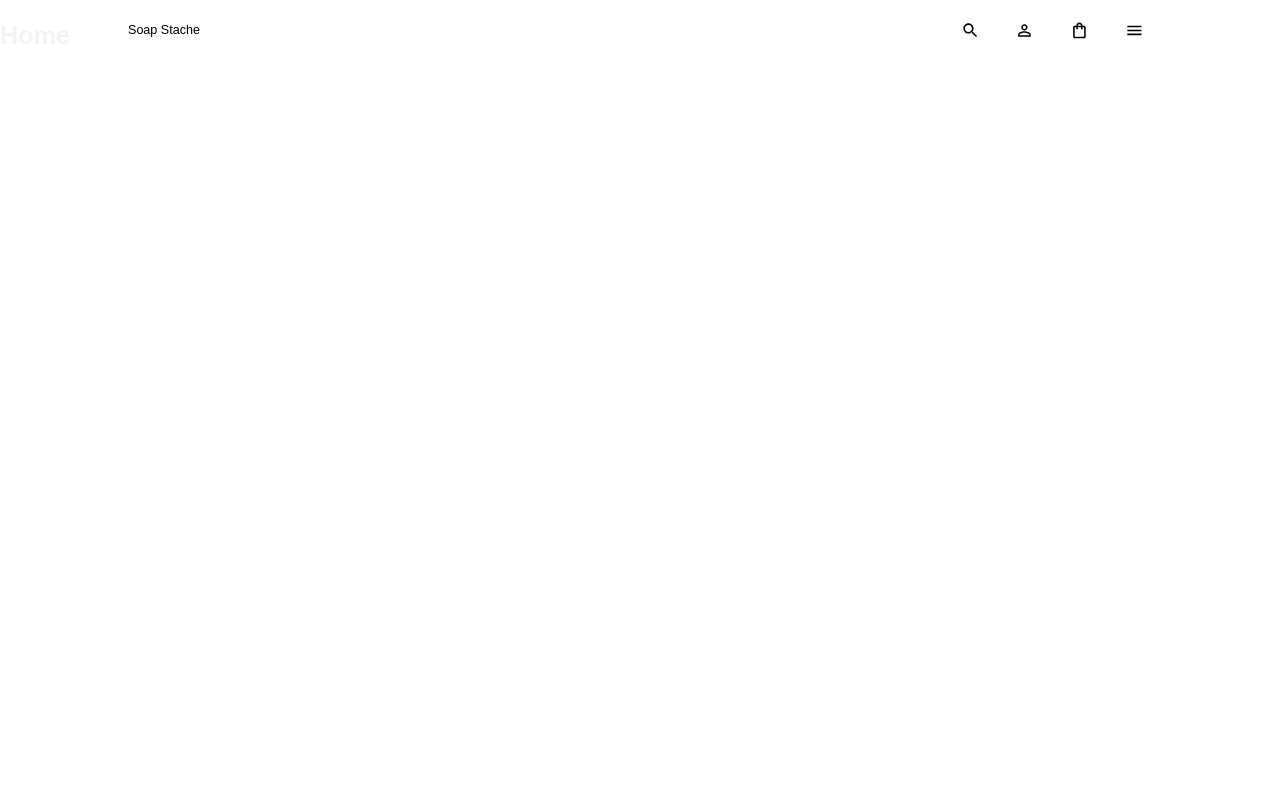
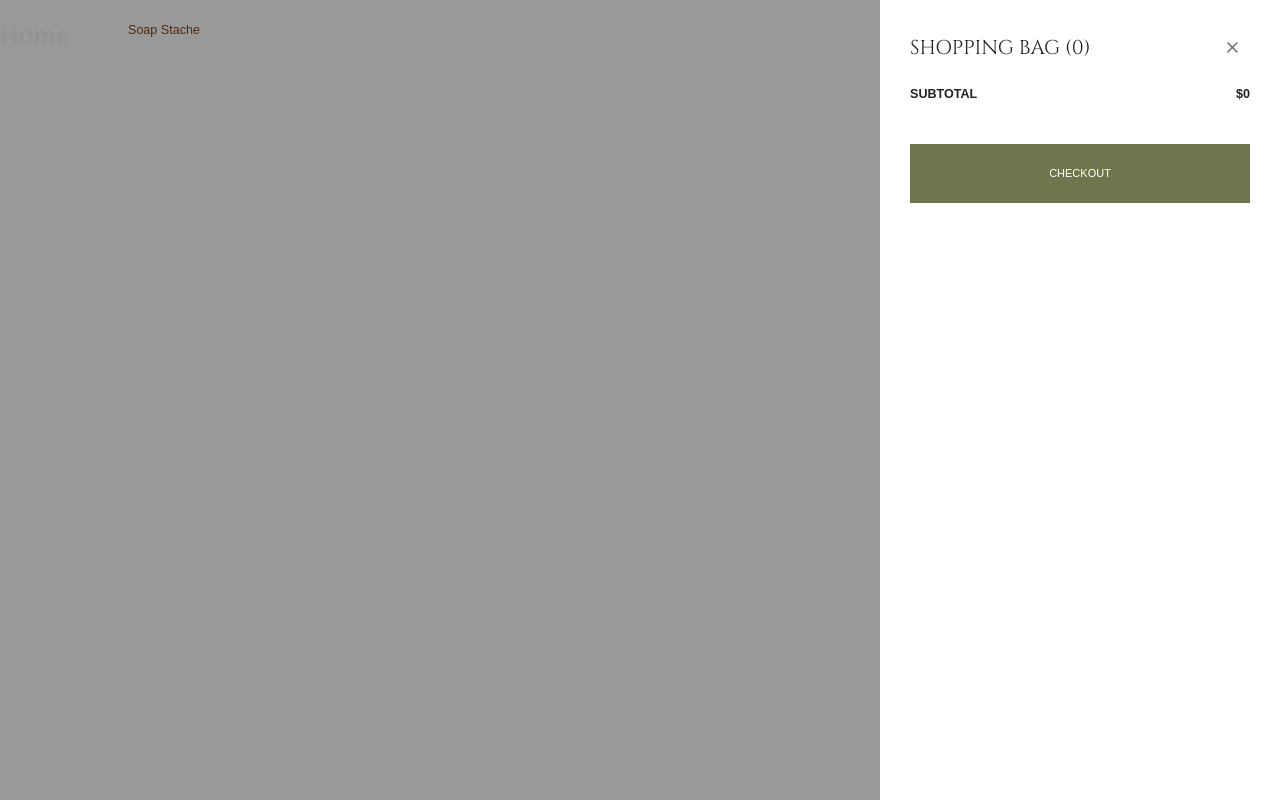
Before and after one commit to stepweaver/soap-stache, a React (Create React App) app in the folder client/: page / in a window 1280 px wide. Both pictures are taken after a click on the button 1079 px from the left and 30 px from the top of the page. Built offline with nearby package versions, Linux system fonts and the light colour scheme; a web font is replaced by a local one.

Commit message:
feat: Create CartMenu component.

```diff
--- a/client/src/App.js
+++ b/client/src/App.js
@@ -10,6 +10,7 @@
 import Checkout from './scenes/checkout/Checkout';
 import Confirmation from './scenes/checkout/Confirmation';
 import Navbar from './scenes/global/Navbar';
+import CartMenu from './scenes/global/CartMenu';
 
 const ScrollToTop = () => {
   const { pathname } = useLocation();
@@ -33,6 +34,7 @@
           <Route path= 'checkout' element={<Checkout />} />
           <Route path='checkout/success' element={<Confirmation />} />
         </Routes>
+        <CartMenu />
       </Router>
     </div>
   );
--- /dev/null
+++ b/client/src/scenes/global/CartMenu.jsx
@@ -0,0 +1,157 @@
+import { Box, Button, Divider, IconButton, Typography } from '@mui/material';
+import { useSelector, useDispatch } from 'react-redux';
+import CloseIcon from '@mui/icons-material/Close';
+import AddIcon from '@mui/icons-material/Add';
+import RemoveIcon from '@mui/icons-material/Remove';
+import styled from '@emotion/styled';
+import { shades } from '../../theme';
+import {
+  decreaseCount,
+  increaseCount,
+  removeFromCart,
+  setIsCartOpen
+} from '../../state';
+import { useNavigate } from 'react-router-dom';
+
+const FlexBox = styled(Box)`
+  display: flex;
+  justify-content: space-between;
+  align-items: center;
+`;
+
+const CartMenu = () => {
+  const navigate = useNavigate();
+  const dispatch = useDispatch();
+  const cart = useSelector((state) => state.cart.cart);
+  const isCartOpen = useSelector((state) => state.cart.isCartOpen);
+
+  const totalPrice = cart.reduce((total, item) => {
+    return total + item.count * item.attributes.price;
+  }, 0);
+
+  return (
+    // OVERLAY
+    <Box
+      display={isCartOpen ? 'block' : 'none'}
+      backgroundColor='rgba(0, 0, 0, 0.4)'
+      position='fixed'
+      zIndex='modal'
+      width='100%'
+      height='100%'
+      left='0'
+      top='0'
+      overflow='auto'
+    >
+      {/* MODAL */}
+      <Box
+        position='fixed'
+        right='0'
+        bottom='0'
+        width='max(400px, 30%)'
+        height='100%'
+        backgroundColor='white'
+      >
+        <Box padding='30px' overflow='auto' height='100%'>
+          {/* HEADER */}
+          <FlexBox mb='15px'>
+            <Typography variant='h3'>SHOPPING BAG ({cart.length})</Typography>
+            <IconButton onClick={() => dispatch(setIsCartOpen({}))}>
+              <CloseIcon />
+            </IconButton>
+          </FlexBox>
+
+          {/* CART LIST */}
+          <Box>
+            {cart.map((item) => (
+              <Box key={`${item.attributes.name}-${item.id}`}>
+                <FlexBox p='15px 0'>
+                  <Box flex='1 1 40%'>
+                    <img
+                      alt={item?.name}
+                      width='123px'
+                      height='164px'
+                      src={`http://localhost:1337${item?.attributes?.image?.data?.attributes?.formats?.medium?.url}`}
+                    />
+                  </Box>
+                  <Box flex='1 1 60%'>
+                    {/* ITEM NAME */}
+                    <FlexBox mb='5px'>
+                      <Typography fontWeight='bold'>
+                        {item.attributes.name}
+                      </Typography>
+                      <IconButton
+                        onClick={() =>
+                          dispatch(removeFromCart({ id: item.id }))
+                        }
+                      >
+                        <CloseIcon />
+                      </IconButton>
+                    </FlexBox>
+                    <Typography>{item.attributes.shortDescription}</Typography>
+
+                    {/* AMOUNT */}
+                    <FlexBox m='15px 0'>
+                      <Box
+                        display='flex'
+                        alignItems='center'
+                        border={`1.5px solid ${shades.neutral[500]}`}
+                      >
+                        <IconButton
+                          onClick={() =>
+                            dispatch(decreaseCount({ id: item.id }))
+                          }
+                        >
+                          <RemoveIcon />
+                        </IconButton>
+                        <Typography>{item.count}</Typography>
+                        <IconButton
+                          onClick={() =>
+                            dispatch(increaseCount({ id: item.id }))
+                          }
+                        >
+                          <AddIcon />
+                        </IconButton>
+                      </Box>
+
+                      {/* PRICE */}
+                      <Typography fontWeight='bold'>
+                        ${item.attributes.price}
+                      </Typography>
+                    </FlexBox>
+                  </Box>
+                </FlexBox>
+                <Divider />
+              </Box>
+            ))}
+          </Box>
+
+          {/* ACTIONS */}
+          <Box m='20px 0'>
+            <FlexBox m='20px 0'>
+              <Typography fontWeight='bold'>SUBTOTAL</Typography>
+              <Typography fontWeight='bold'>${totalPrice}</Typography>
+            </FlexBox>
+            <Button
+              sx={{
+                backgroundColor: shades.primary[400],
+                color: 'white',
+                borderRadius: '0',
+                minWidth: '100%',
+                padding: '20px 40px',
+                m: '20px 0'
+              }}
+              onClick={() => {
+                navigate('/checkout');
+                dispatch(setIsCartOpen({}));
+              }}
+            >
+              CHECKOUT
+            </Button>
+          </Box>
+        </Box>
+      </Box>
+    </Box>
+  );
+};
+
+export default CartMenu;
--- a/client/src/scenes/global/Navbar.jsx
+++ b/client/src/scenes/global/Navbar.jsx
@@ -38,7 +38,7 @@
         <Box
           onClick={() => navigate('/')}
           sx={{ '&:hover': { cursor: 'pointer' } }}
-          color={shades.primary[500]}
+          color={shades.secondary[500]}
         >
           Soap Stache
         </Box>
--- a/client/src/theme.js
+++ b/client/src/theme.js
@@ -2,39 +2,39 @@
 
 export const shades = {
   primary: {
-    100: '#cccccc',
-    200: '#999999',
-    300: '#666666',
-    400: '#333333',
-    500: '#000000',
-    600: '#000000',
-    700: '#000000',
-    800: '#000000',
-    900: '#000000'
+    100: '#dbddd2',
+    200: '#b7baa6',
+    300: '#939879',
+    400: '#6f754d',
+    500: '#4b5320',
+    600: '#3c421a',
+    700: '#2d3213',
+    800: '#1e210d',
+    900: '#0f1106'
   },
 
   secondary: {
-    100: '#f7ccd2',
-    200: '#ef99a4',
-    300: '#e66677',
-    400: '#de3349',
-    500: '#d6001c',
-    600: '#ab0016',
-    700: '#800011',
-    800: '#56000b',
-    900: '#2b0006'
+    100: '#e8dad0',
+    200: '#d1b5a1',
+    300: '#b98f71',
+    400: '#a26a42',
+    500: '#8b4513',
+    600: '#6f370f',
+    700: '#53290b',
+    800: '#381c08',
+    900: '#1c0e04'
   },
 
   neutral: {
-    100: '#f5f5f5',
-    200: '#ecebeb',
-    300: '#e2e1e1',
-    400: '#d9d7d7',
-    500: '#cfcdcd',
-    600: '#a6a4a4',
-    700: '#7c7b7b',
-    800: '#535252',
-    900: '#292929'
+    100: '#fcfae8',
+    200: '#f9f5d1',
+    300: '#f6f0ba',
+    400: '#f3eba3',
+    500: '#f0e68c',
+    600: '#c0b870',
+    700: '#908a54',
+    800: '#605c38',
+    900: '#302e1c'
   }
 };
 
```
